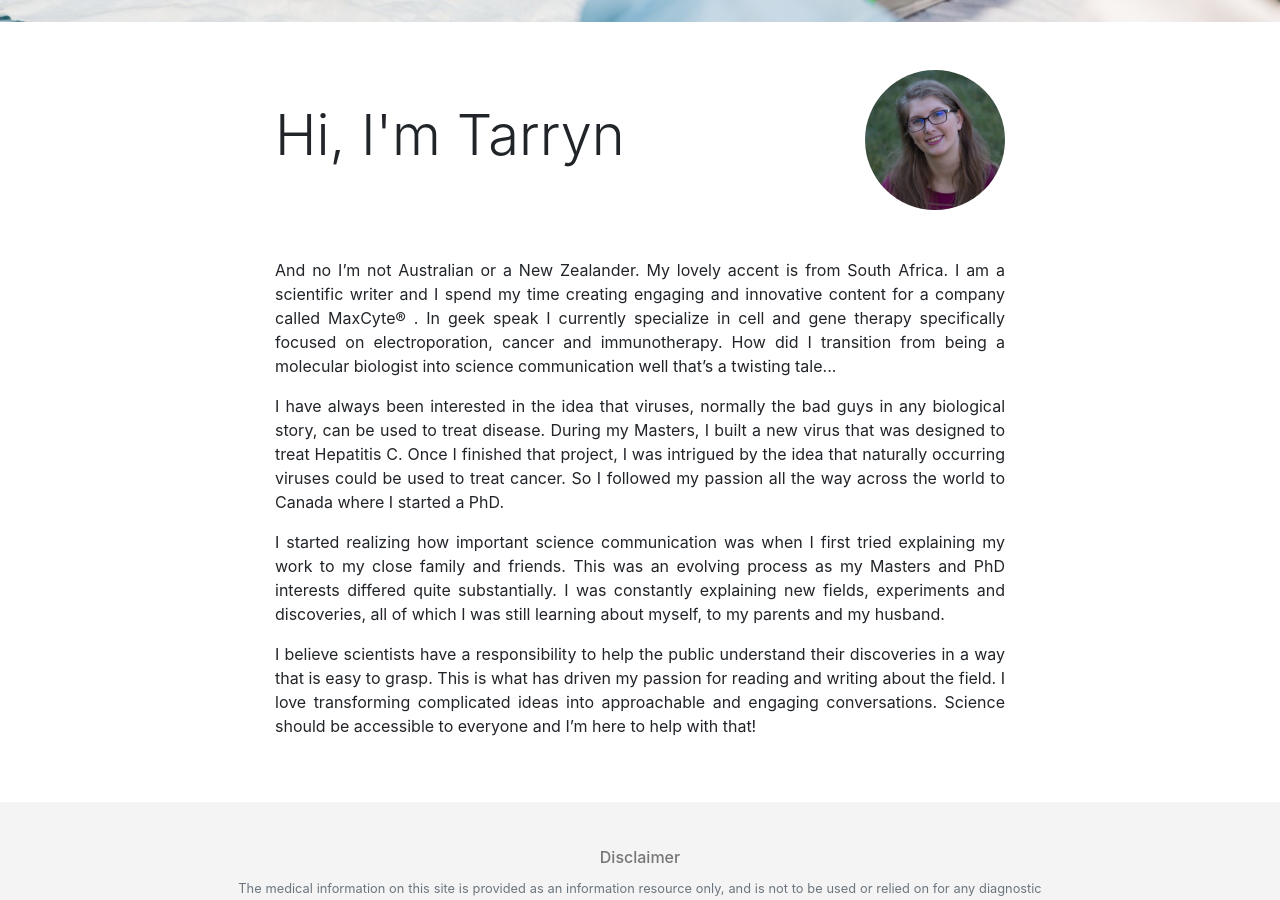
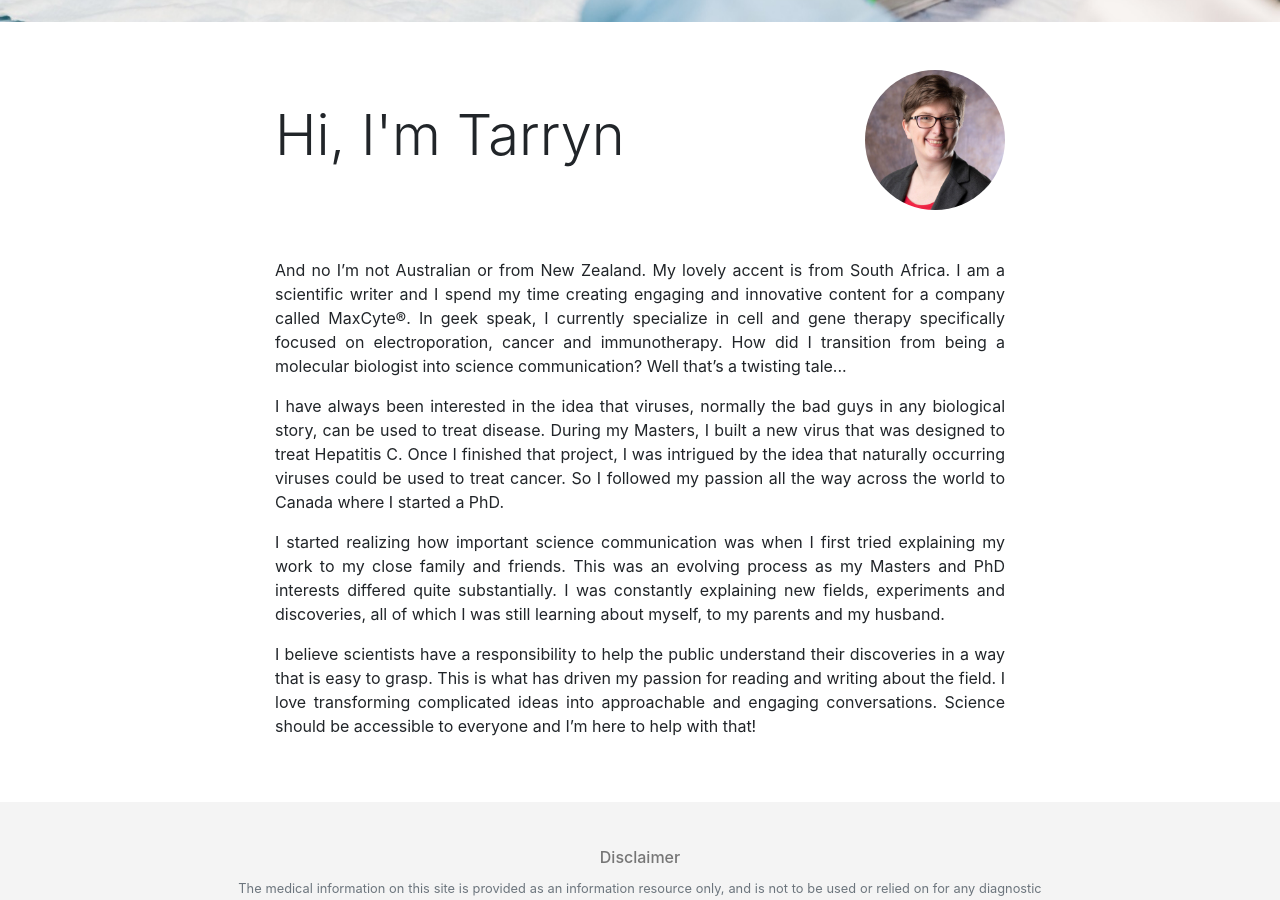
Before and after one commit to tbourhill/tbourhill.github.io, a Jekyll site: the page built from about.html, in a window 1280 px wide and 900 px high, scrolled down 573 px. Built offline with Jekyll 4.4.1, drawn with Linux system fonts in a browser that asks for light colours; nearby versions of some CDN libraries.

Commit message:
Updated avatar, final review

```diff
--- a/about.html
+++ b/about.html
@@ -6,17 +6,17 @@ title: Tarryn Bourhill
   <div class="row justify-content-center py-5">
     <div class="col-xs-10 col-md-9 col-lg-8 d-flex flex-row justify-content-between align-items-center">
       <h1 class="display-4">Hi, I'm Tarryn</h1>
-      <img src="assets/images/avatar.png" class="rounded-circle avatar"/>
+      <img src="assets/images/avatar.jpg" class="rounded-circle avatar"/>
     </div>
   </div>
   <div class="row justify-content-center pb-5">
     <div class="col-xs-10 col-md-9 col-lg-8 about-blurb">
       <p>
-        And no I’m not Australian or a New Zealander. My lovely accent is from South Africa. I am
+        And no I’m not Australian or from New Zealand. My lovely accent is from South Africa. I am
         a scientific writer and I spend my time creating engaging and innovative content for a
-        company called MaxCyte® . In geek speak I currently specialize in cell and gene therapy
+        company called MaxCyte®. In geek speak, I currently specialize in cell and gene therapy
         specifically focused on electroporation, cancer and immunotherapy. How did I transition
-        from being a molecular biologist into science communication well that’s a twisting tale...
+        from being a molecular biologist into science communication? Well that’s a twisting tale...
       </p>
       <p>
         I have always been interested in the idea that viruses, normally the bad guys in any biological
--- a/clips.html
+++ b/clips.html
@@ -36,7 +36,7 @@ title: Tarryn Bourhill
   <div class="row justify-content-center py-5">
     <div class="col-xs-10 col-sm-6">
       <h5 class="text-center">Editorial</h5>
-      <p class="lead text-center">Content I helped refine before final distribution</a></p>
+      <p class="lead text-center">Content I was responsible for reviewing and editing</a></p>
     </div>
   </div>
 </div>
--- a/index.html
+++ b/index.html
@@ -69,12 +69,12 @@ title: Tarryn Bourhill
           ],
           datasets: [
             {
-              data: [10, 10, 9, 8.5, 8, 8, 7, 3],
+              data: [10, 10, 9, 8.5, 8, 8, 7, 7],
               backgroundColor: '#4DD0E1',
               borderWidth: 0
             },
             {
-              data: [0, 0, 1, 1.5, 2, 2, 3, 7],
+              data: [0, 0, 1, 1.5, 2, 2, 3, 3],
               backgroundColor: '#B2EBF2',
               borderWidth: 0
             }
```
Also changed, not shown: _data/maxcyte_clips.yml (+6 -6 lines), assets/images/avatar.jpg (added), assets/images/avatar.png (deleted).
